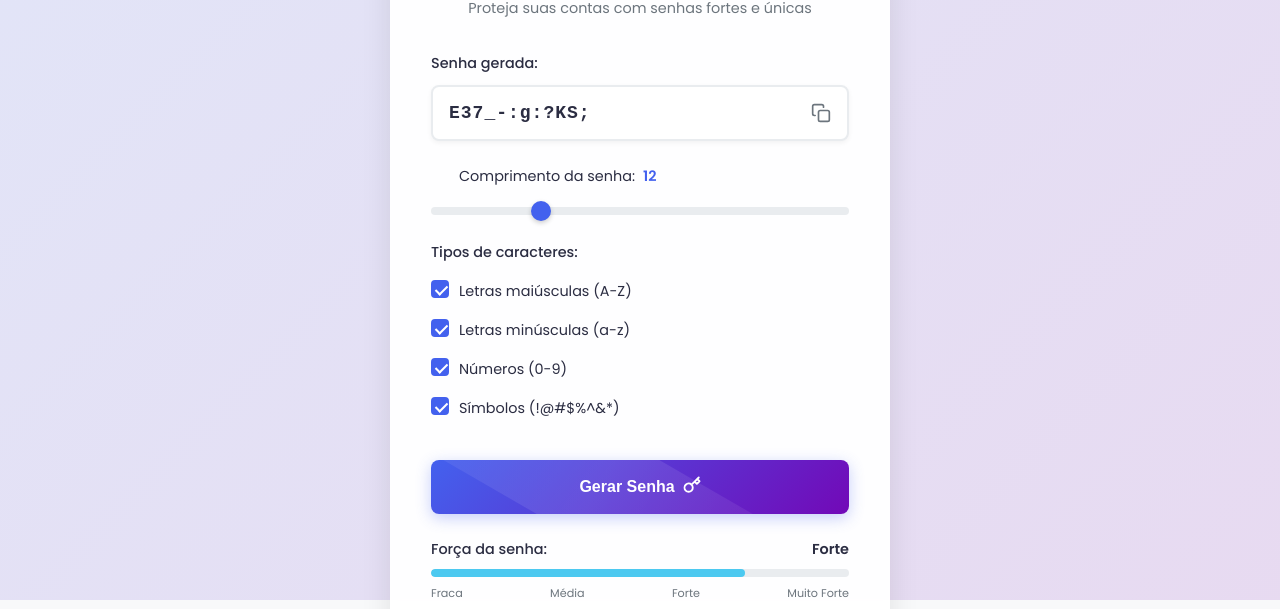
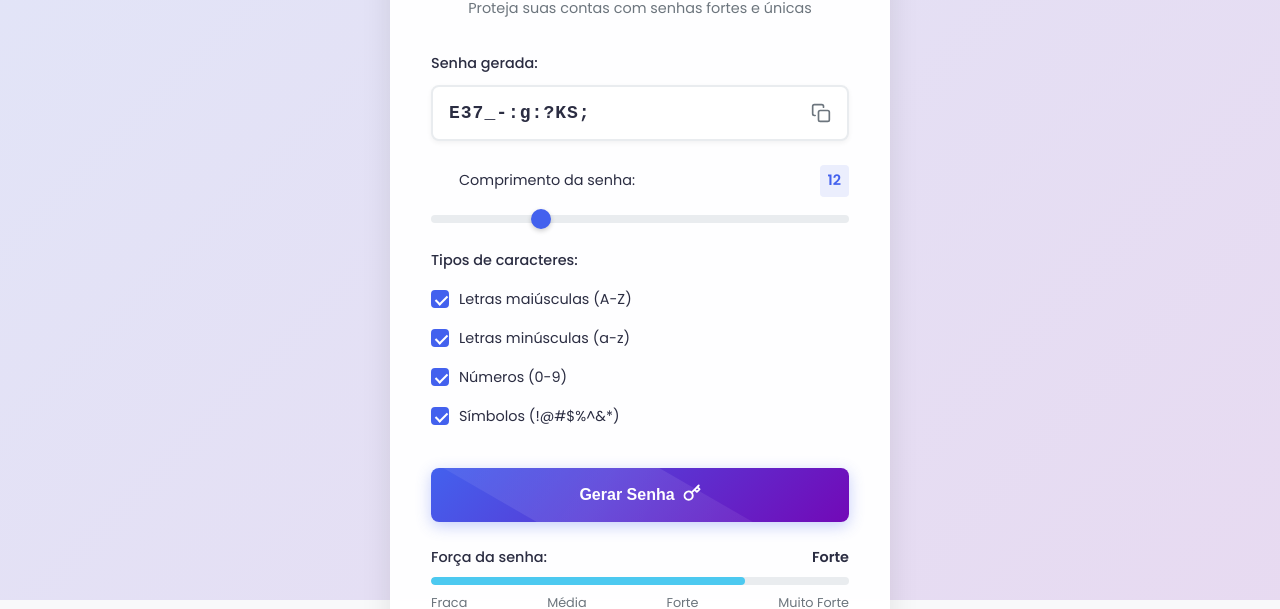
Before and after one commit to felipe-ssantos/senhas-seguras, a website with bundled scripts: page index.html in a window 1280 px wide. Shown: the part 200-809 px from the top of the page. Built offline with nearby package versions, Linux system fonts and the light colour scheme.

Commit message:
Ajuste e melhoria na IU do gerador de senhas e na acessibilidade:
- Melhorei o layout e o estilo do painel de opções de senha;
- Ajustei o posicionamento da caixa de seleção e do rótulo para melhor alinhamento;
- Atualizei os estilos do controle deslizante para melhor feedback visual;
- Melhorei a exibição do comprimento da senha com destaque de fundo;
- Aumentei o tamanho da fonte da legenda para melhor legibilidade;
- Adicione o atributo aria-valuenow ao controle deslizante para acessibilidade;
- Ajustei o espaçamento e o alinhamento de vários elementos.

```diff
--- a/assets/styles/style.css
+++ b/assets/styles/style.css
@@ -194,13 +194,14 @@ body {
 
 .opcao-label {
     display: flex;
+    justify-content: space-between;
     align-items: center;
-    cursor: pointer;
+    width: 100%;
     color: var(--cor-texto);
     font-size: 0.9rem;
+    margin-bottom: 0.5rem;
     position: relative;
     padding-left: 1.75rem;
-    transition: color var(--transicao-rapida);
 }
 
 .opcao-label:hover {
@@ -209,6 +210,12 @@ body {
 
 .opcao-checkbox {
     position: absolute;
+    left: 0;
+    top: 50%;
+    transform: translateY(-50%);
+    z-index: 1;
+    width: 1.125rem;
+    height: 1.125rem;
     opacity: 0;
     cursor: pointer;
     height: 0;
@@ -217,12 +224,13 @@ body {
 
 .checkbox-custom {
     position: absolute;
-    top: 0;
+    top: 50%;
+    transform: translateY(-50%);
     left: 0;
     height: 1.125rem;
     width: 1.125rem;
     background-color: white;
-    border: 2px solid var(--cor-borda);
+    border: 2px solid var(--cor-texto);
     border-radius: 4px;
     transition: all var(--transicao-rapida);
 }
@@ -251,6 +259,7 @@ body {
 
 .controle-deslizante {
     display: flex;
+    width: 100%;
     flex-direction: column;
     gap: 0.5rem;
     margin-top: 0.5rem;
@@ -258,7 +267,8 @@ body {
 
 .slider-comprimento {
     -webkit-appearance: none;
-    appearance: none;    width: 100%;
+    appearance: none;
+    width: 100%;
     height: 8px;
     border-radius: 4px;
     background: var(--cor-borda);
@@ -286,7 +296,9 @@ body {
 .valor-comprimento {
     font-weight: 600;
     color: var(--cor-primaria);
-    margin-left: 0.5rem;
+    background: rgba(67, 97, 238, 0.1);
+    padding: 0.25rem 0.5rem;
+    border-radius: 4px;
 }
 
 .botao-gerar {
@@ -384,7 +396,7 @@ body {
 .legenda-forca {
     display: flex;
     justify-content: space-between;
-    font-size: 0.7rem;
+    font-size: 0.8rem;
     color: var(--cor-texto-secundaria);
     margin-top: 0.25rem;
 }
```
Also changed, not shown: index.html (+4 -2 lines).
